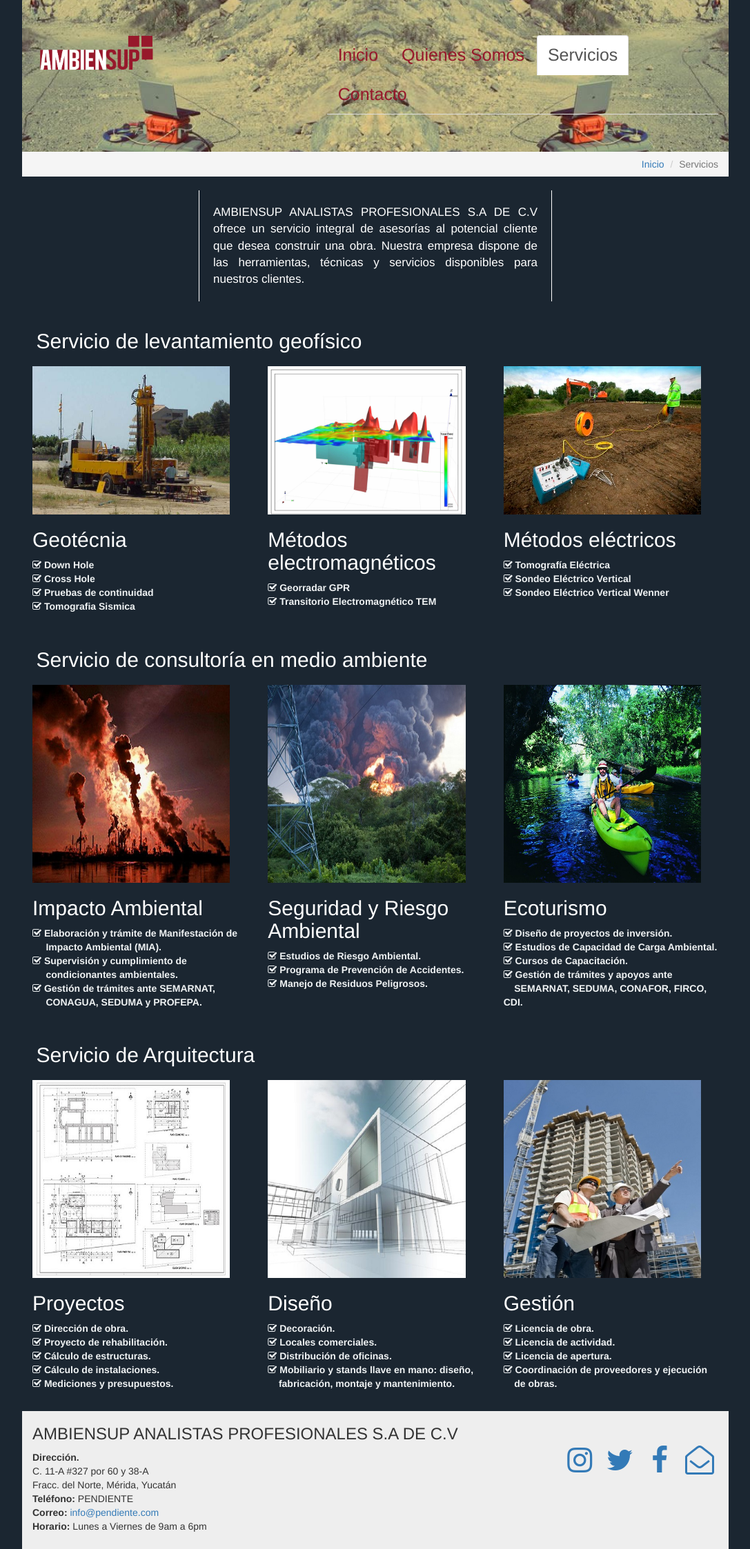
After one commit to esteban1234/ambiensup, a PHP site: page /vistas/servicios.php in a window 1280 px wide. The commit adds this page. Shown: the whole page at 69% size, without its empty margins (96-1183 px from the left). Run offline with PHP 8.4, Linux system fonts and the light colour scheme.

Commit message:
pagina lista

```diff
--- a/css/estilos.css
+++ b/css/estilos.css
@@ -132,3 +132,60 @@ footer {
 .imgmvs {
     width: 90%;
 }
+/*--------------servicios---------------------------------*/
+.baner{
+    width: 100%;
+    /*outline: 2px red solid;*/
+    overflow: hidden;
+    color: #fff;
+}
+.textbaner{
+    border-right: 1px #fff solid;
+    border-left: 1px #fff solid;
+    width: 50%;
+    margin:0 auto;
+    padding: 20px;
+    text-align: justify;
+    font-size: 17px;
+}
+.contenservicios1{
+    width: 100%;
+    /*outline: 2px red solid;*/
+    overflow: hidden;
+    /*background-color: #fff;*/
+    margin-top: 2%;
+}
+.contenservicios2{
+    width: 100%;
+    /*outline: 2px red solid;*/
+    overflow: hidden;
+    /*background-color: #fff;*/
+    margin-top: 2%;
+}
+
+.contenservicios3{
+    width: 100%;
+    /*outline: 2px red solid;*/
+    overflow: hidden;
+    /*background-color: #fff;*/
+    margin-top: 2%;
+}
+
+.titulo{
+    /*border: 2px red solid;*/
+    color: #fff;
+    width: 80%;
+    margin-left: 2%;
+    margin-bottom: 2%;
+}
+
+/*-------------contacto---------------------*/
+#contact{
+    background:#333333;
+    color:#f4f4f4;
+    padding-bottom:80px;
+}
+
+textarea.form-control{
+    height:100px;
+}
--- a/index.php
+++ b/index.php
@@ -29,7 +29,7 @@
 				<h1 class="colorh2 text-center">Soluciones Geofísicas</h1> <br>
 		        <!-- <div class="row"> -->
 		          <div class="col-md-4">
-		            <img id="imggeo" src="img/geotecnia.jpg"
+		            <img id="imggeo" src="`img/geotecnia.jpg"
 		            class="img-responsive">
 		            <h2 class="colorh2">Geotécnia</h2>
 		            <p class="colorp">
--- /dev/null
+++ b/vistas/servicios.php
@@ -0,0 +1,161 @@
+<!DOCTYPE html>
+<?php include 'encabezado2.php' ?>
+<body>
+	<article class="contenedorpag">
+			<header>
+			<img src="../img/ambiensup.png" alt="AMBIENSUP ANALISTAS PROFESIONALES" class="img-responsive pull-left">
+
+			<div class="col-md-7 pull-right menu">
+				<ul class="nav nav-tabs">
+					<li role="presentation"><a href="../index.php">Inicio</a></li>
+					<li role="presentation"><a href="nosotros.php">Quienes Somos</a></li>
+					<li role="presentation" class="active"><a href="servicios.php">Servicios</a></li>
+					<li role="presentation"><a href="contacto.php">Contacto</a></li>
+				</ul>
+			</div>
+		</header>
+
+    <a class="go-top" href="#">Subir</a>
+
+		<ul class="breadcrumb text-right submenu">
+		  <li><a href="../index.php">Inicio</a> <span class="divider"></span></li>
+		  <li class="active">Servicios</li>
+		</ul>
+
+
+		<article class="baner">
+			<p class="textbaner">AMBIENSUP ANALISTAS PROFESIONALES S.A DE C.V ofrece un servicio integral de asesorías al potencial cliente que desea construir una obra. Nuestra empresa dispone de las herramientas, técnicas y servicios disponibles para nuestros clientes.</p>
+		</article>
+
+
+		<article class="contenservicios1">
+			<h2 class="titulo">Servicio de levantamiento geofísico</h2>
+				<div class="hola">
+				<!-- <h1 class="colorh2 text-center">Soluciones Geofísicas</h1> <br> -->
+		        <!-- <div class="row"> -->
+		          <div class="col-md-4">
+		            <img id="imggeo" src="../img/geotecnia.jpg"
+		            class="img-responsive">
+		            <h2 class="colorh2">Geotécnia</h2>
+		            <p class="colorp">
+		            	<b><i class="fa fa-check-square-o" aria-hidden="true"></i>&nbsp;Down Hole</b> <br>
+		            	<b><i class="fa fa-check-square-o" aria-hidden="true"></i>&nbsp;Cross Hole</b> <br>
+		            	<b><i class="fa fa-check-square-o" aria-hidden="true"></i>&nbsp;Pruebas de continuidad</b> <br>
+		            	<b><i class="fa fa-check-square-o" aria-hidden="true"></i>&nbsp;Tomografia Sismica</b>
+		            </p>
+		          </div>
+		          <div class="col-md-4">
+		            <img id="imggeo" src="../img/mag.jpg"
+		            class="img-responsive">
+		            <h2 class="colorh2">Métodos electromagnéticos</h2>
+		            <p class="colorp">
+		            	<b><i class="fa fa-check-square-o" aria-hidden="true"></i>&nbsp;Georradar GPR</b> <br>
+		            	<b><i class="fa fa-check-square-o" aria-hidden="true"></i>&nbsp;Transitorio Electromagnético TEM</b>
+		            </p>
+		          </div>
+		          <div class="col-md-4">
+		            <img id="imggeo" src="../img/elec.jpg"
+		            class="img-responsive">
+		            <h2 class="colorh2">Métodos eléctricos</h2>
+		            <p class="colorp">
+		            	<b><i class="fa fa-check-square-o" aria-hidden="true"></i>&nbsp;Tomografía Eléctrica</b> <br>
+		            	<b><i class="fa fa-check-square-o" aria-hidden="true"></i>&nbsp;Sondeo Eléctrico Vertical</b> <br>
+		            	<b><i class="fa fa-check-square-o" aria-hidden="true"></i>&nbsp;Sondeo Eléctrico Vertical Wenner</b>
+		            </p>
+		          </div>
+            </div>
+		</article>
+
+
+		<article class="contenservicios2">
+			<h2 class="titulo">Servicio de consultoría en medio ambiente</h2>
+				<div class="hola">
+				<!-- <h1 class="colorh2 text-center">Soluciones Geofísicas</h1> <br> -->
+		        <!-- <div class="row"> -->
+		          <div class="col-md-4">
+		            <img id="imggeo" src="../img/impacto.jpg"
+		            class="img-responsive">
+		            <h2 class="colorh2">Impacto Ambiental</h2>
+		            <p class="colorp">
+		            	<b><i class="fa fa-check-square-o" aria-hidden="true"></i>&nbsp;Elaboración y trámite de Manifestación de &nbsp;&nbsp;&nbsp;&nbsp;&nbsp;Impacto Ambiental (MIA).</b> <br>
+		            	<b><i class="fa fa-check-square-o" aria-hidden="true"></i>&nbsp;Supervisión y cumplimiento de &nbsp;&nbsp;&nbsp;&nbsp;&nbsp;condicionantes ambientales.</b> <br>
+		            	<b><i class="fa fa-check-square-o" aria-hidden="true"></i>&nbsp;Gestión de trámites ante SEMARNAT, &nbsp;&nbsp;&nbsp;&nbsp;&nbsp;CONAGUA, SEDUMA y PROFEPA.</b>
+		            	<!-- <b><i class="fa fa-check-square-o" aria-hidden="true"></i>&nbsp;Tomografia Sismica</b> -->
+		            </p>
+		          </div>
+		          <div class="col-md-4">
+		            <img id="imggeo" src="../img/seguridad.jpg"
+		            class="img-responsive">
+		            <h2 class="colorh2">Seguridad y Riesgo Ambiental</h2>
+		            <p class="colorp">
+		            	<b><i class="fa fa-check-square-o" aria-hidden="true"></i>&nbsp;Estudios de Riesgo Ambiental.</b> <br>
+		            	<b><i class="fa fa-check-square-o" aria-hidden="true"></i>&nbsp;Programa de Prevención de Accidentes.</b> <br>
+		            	<!-- <b><i class="fa fa-check-square-o" aria-hidden="true"></i>&nbsp;Seguimiento e implementación de Programas.</b> <br> -->
+		            	<b><i class="fa fa-check-square-o" aria-hidden="true"></i>&nbsp;Manejo de Residuos Peligrosos.</b>
+		            </p>
+		          </div>
+		          <div class="col-md-4">
+		            <img id="imggeo" src="../img/eco.jpg"
+		            class="img-responsive">
+		            <h2 class="colorh2">Ecoturismo</h2>
+		            <p class="colorp">
+		            	<b><i class="fa fa-check-square-o" aria-hidden="true"></i>&nbsp;Diseño de proyectos de inversión.</b> <br>
+		            	<b><i class="fa fa-check-square-o" aria-hidden="true"></i>&nbsp;Estudios de Capacidad de Carga Ambiental.</b> <br>
+		            	<b><i class="fa fa-check-square-o" aria-hidden="true"></i>&nbsp;Cursos de Capacitación.</b> <br>
+		            	<b><i class="fa fa-check-square-o" aria-hidden="true"></i>&nbsp;Gestión de trámites y apoyos ante &nbsp;&nbsp;&nbsp;&nbsp;SEMARNAT, SEDUMA, CONAFOR, FIRCO, CDI.</b>
+		            </p>
+		          </div>
+            </div>
+		</article>
+
+		<article class="contenservicios3">
+			<h2 class="titulo">Servicio de Arquitectura</h2>
+				<div class="hola">
+				<!-- <h1 class="colorh2 text-center">Soluciones Geofísicas</h1> <br> -->
+		        <!-- <div class="row"> -->
+		          <div class="col-md-4">
+		            <img id="imggeo" src="../img/planos.jpg"
+		            class="img-responsive">
+		            <h2 class="colorh2">Proyectos</h2>
+		            <p class="colorp">
+		            	<b><i class="fa fa-check-square-o" aria-hidden="true"></i>&nbsp;Dirección de obra.</b> <br>
+		            	<b><i class="fa fa-check-square-o" aria-hidden="true"></i>&nbsp;Proyecto de rehabilitación.</b> <br>
+		            	<b><i class="fa fa-check-square-o" aria-hidden="true"></i>&nbsp;Cálculo de estructuras.</b> <br>
+		            	<b><i class="fa fa-check-square-o" aria-hidden="true"></i>&nbsp;Cálculo de instalaciones.</b> <br>
+		            	<b><i class="fa fa-check-square-o" aria-hidden="true"></i>&nbsp;Mediciones y presupuestos.</b>
+		            	<!-- <b><i class="fa fa-check-square-o" aria-hidden="true"></i>&nbsp;Tomografia Sismica</b> -->
+		            </p>
+		          </div>
+		          <div class="col-md-4">
+		            <img id="imggeo" src="../img/diseño.jpg"
+		            class="img-responsive">
+		            <h2 class="colorh2">Diseño</h2>
+		            <p class="colorp">
+		            	<b><i class="fa fa-check-square-o" aria-hidden="true"></i>&nbsp;Decoración.</b> <br>
+		            	<b><i class="fa fa-check-square-o" aria-hidden="true"></i>&nbsp;Locales comerciales.</b> <br>
+		            	<b><i class="fa fa-check-square-o" aria-hidden="true"></i>&nbsp;Distribución de oficinas.</b> <br>
+		            	<b><i class="fa fa-check-square-o" aria-hidden="true"></i>&nbsp;Mobiliario y stands llave en mano: diseño, &nbsp;&nbsp;&nbsp;&nbsp;fabricación, montaje y mantenimiento.</b>
+		            </p>
+		          </div>
+		          <div class="col-md-4">
+		            <img id="imggeo" src="../img/gestion3.jpg"
+		            class="img-responsive">
+		            <h2 class="colorh2">Gestión</h2>
+		            <p class="colorp">
+		            	<b><i class="fa fa-check-square-o" aria-hidden="true"></i>&nbsp;Licencia de obra.</b> <br>
+		            	<b><i class="fa fa-check-square-o" aria-hidden="true"></i>&nbsp;Licencia de actividad.</b> <br>
+		            	<b><i class="fa fa-check-square-o" aria-hidden="true"></i>&nbsp;Licencia de apertura.</b> <br>
+		            	<b><i class="fa fa-check-square-o" aria-hidden="true"></i>&nbsp;Coordinación de proveedores y ejecución &nbsp;&nbsp;&nbsp;&nbsp;de obras.</b>
+		            </p>
+		          </div>
+            </div>
+		</article>
+
+		<?php include 'pie.php' ?>
+	</article>
+
+	<script src="../js/jquery.js"></script>
+<script src="../js/bootstrap.js"></script>
+<script src="../js/arriba.js"></script>
+</body>
+</html>
```
Also changed, not shown: vistas/contacto.php (added, +73 -0 lines), img/diseño.jpg (added), img/eco.jpg (added), img/gestion2.jpg (added), img/gestion3.jpg (added), img/impacto.jpg (added), img/planos.jpg (added), img/seguridad.jpg (added).
